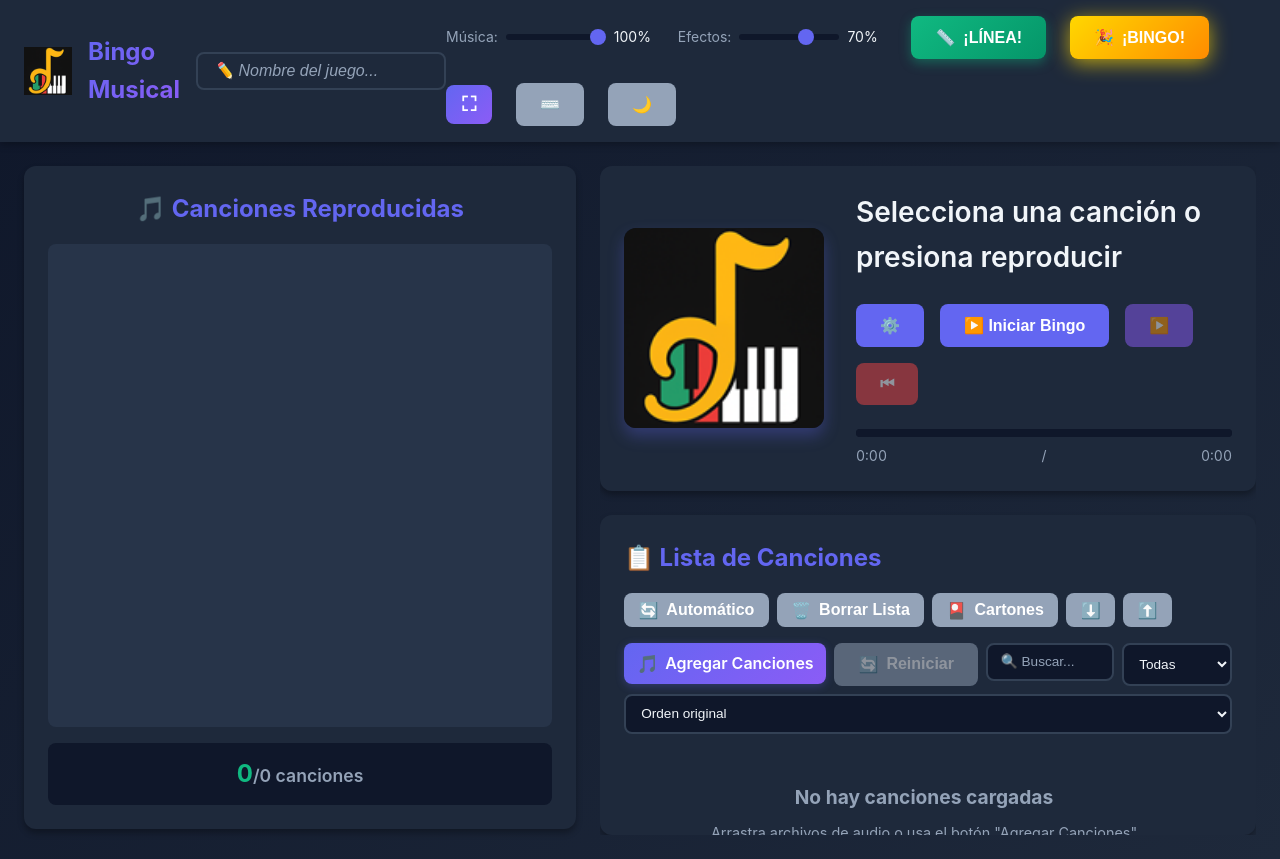
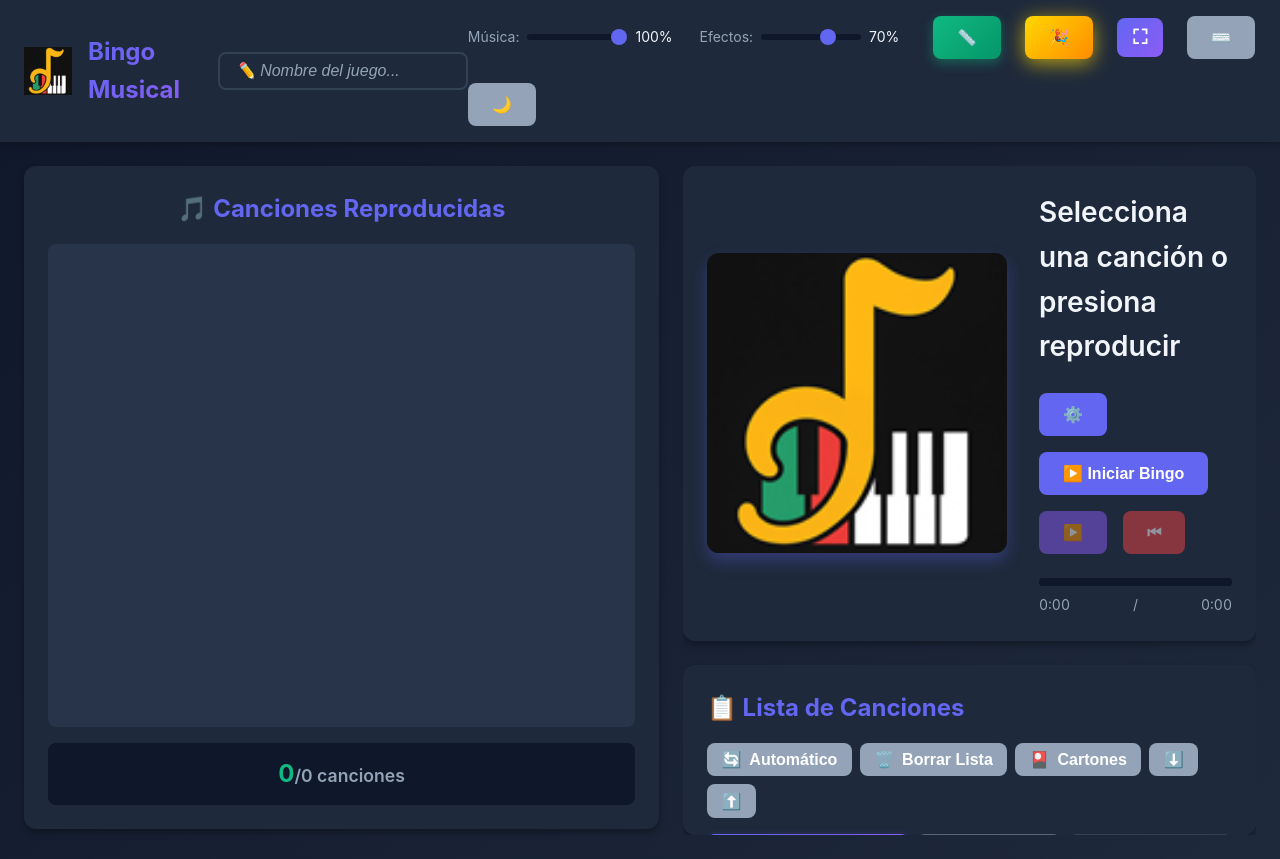
Before and after one commit to JonCa5995/BingoMusical, a plain HTML site: page index.html in a window 1280 px wide. Drawn offline with Linux system fonts and the light colour scheme.

Commit message:
Tamaño del icono del reproductor

```diff
--- a/css/components/player.css
+++ b/css/components/player.css
@@ -22,8 +22,8 @@
 }
 
 .song-icon {
-    width: 200px;
-    height: 200px;
+    width: 300px;
+    height: 300px;
     background: var(--background-color);
     border-radius: var(--border-radius);
     display: flex;
--- a/css/layout/container.css
+++ b/css/layout/container.css
@@ -1,6 +1,6 @@
 .container {
     display: grid;
-    grid-template-columns: 552px 1fr;
+    grid-template-columns: 635px 1fr;
     gap: var(--spacing);
     max-width: 1800px;
     margin: 0 auto;
--- a/index.html
+++ b/index.html
@@ -83,7 +83,6 @@
               aria-label="Cantar línea"
       >
         <span aria-hidden="true">📏</span>
-        ¡LÍNEA!
       </button>
 
       <!-- Botón de BINGO -->
@@ -94,7 +93,6 @@
               aria-label="Cantar bingo"
       >
         <span aria-hidden="true">🎉</span>
-        ¡BINGO!
       </button>
 
       <!-- Botón de pantalla completa -->
```
